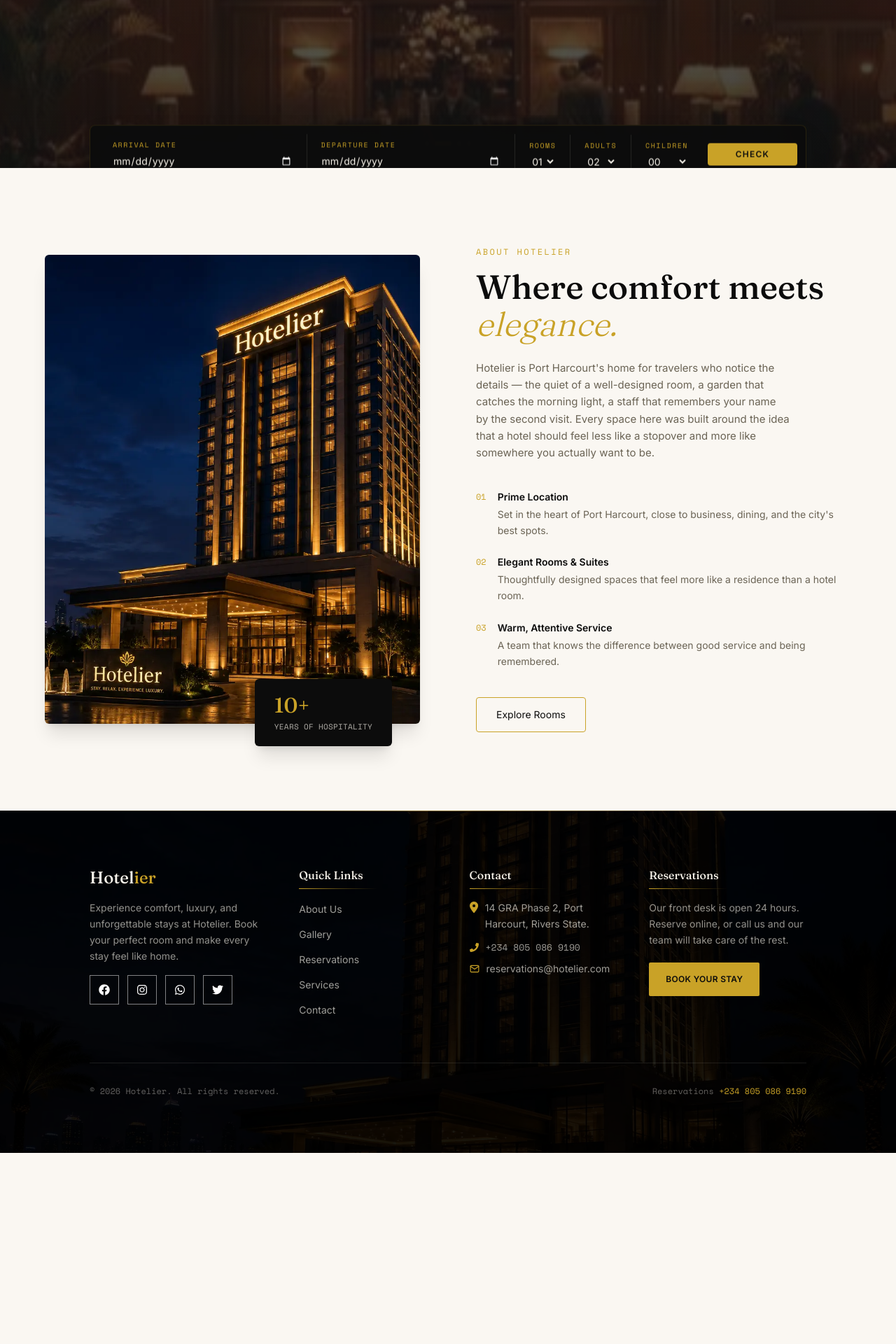
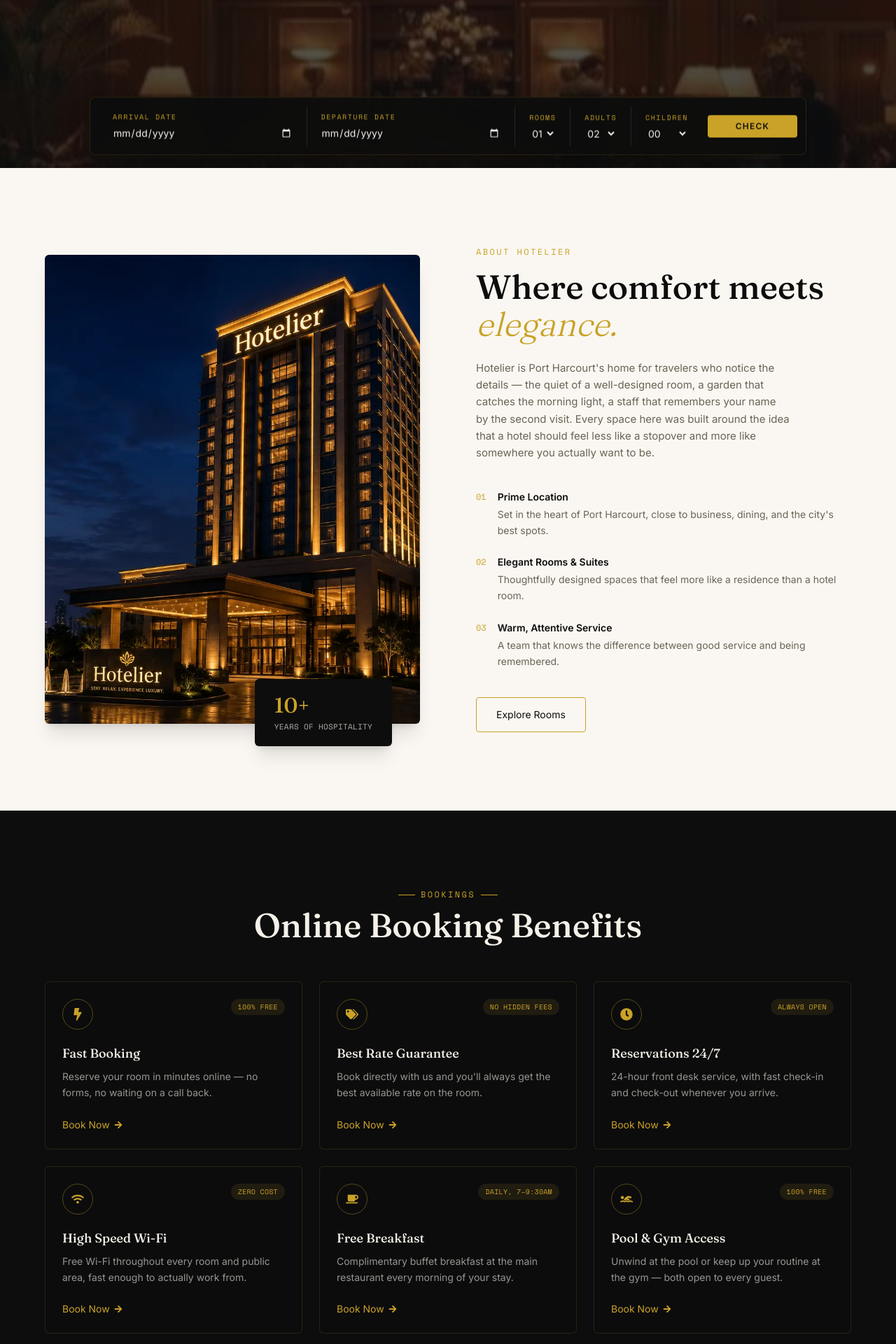
Before and after one commit to AghoghoOgbotor18/hotelier, a Next.js app: page / in a window 1280 px wide. Shown: the part 560-2480 px from the top of the page at 70% size. Before the commit the page ends 2207 px from the top, so only its background shows below. Built offline with nearby package versions, Linux system fonts and the light colour scheme.

Commit message:
feat: add bookings section to the home page

```diff
--- /dev/null
+++ b/src/app/components/Home/Bookings.jsx
@@ -0,0 +1,47 @@
+import Link from "next/link";
+import { FaArrowRight, FaBolt, FaTags, FaClock, FaWifi, FaCoffee, FaSwimmer } from "react-icons/fa";
+
+const benefits = [
+  { id: 1, icon: <FaBolt />, title: "Fast Booking", tag: "100% free", desc: "Reserve your room in minutes online — no forms, no waiting on a call back." },
+  { id: 2, icon: <FaTags />, title: "Best Rate Guarantee", tag: "No hidden fees", desc: "Book directly with us and you'll always get the best available rate on the room." },
+  { id: 3, icon: <FaClock />, title: "Reservations 24/7", tag: "Always open", desc: "24-hour front desk service, with fast check-in and check-out whenever you arrive." },
+  { id: 4, icon: <FaWifi />, title: "High Speed Wi-Fi", tag: "Zero cost", desc: "Free Wi-Fi throughout every room and public area, fast enough to actually work from." },
+  { id: 5, icon: <FaCoffee />, title: "Free Breakfast", tag: "Daily, 7–9:30am", desc: "Complimentary buffet breakfast at the main restaurant every morning of your stay." },
+  { id: 6, icon: <FaSwimmer />, title: "Pool & Gym Access", tag: "100% free", desc: "Unwind at the pool or keep up your routine at the gym — both open to every guest." },
+];
+
+export default function Bookings() {
+    return (
+        <section className="bg-ink px-8 py-28 md:px-16">
+        <div className="mx-auto max-w-6xl">
+            <div className="mb-14 text-center">
+            <p className="mb-3 flex items-center justify-center gap-2 font-mono text-xs uppercase tracking-[0.2em] text-brass">
+                <span className="h-px w-6 bg-brass" />
+                Bookings
+                <span className="h-px w-6 bg-brass" />
+            </p>
+            <h3 className="font-display text-4xl font-medium text-ivory md:text-5xl">Online Booking Benefits</h3>
+            </div>
+
+            <div className="grid grid-cols-1 gap-6 sm:grid-cols-2 lg:grid-cols-3">
+            {benefits.map((b) => (
+                <div key={b.id} className="group flex flex-col justify-between gap-6 rounded-md border border-brass/15 bg-ink bg-panel/40 p-6 transition hover:border-brass/40">
+                <div>
+                    <div className="flex items-start justify-between">
+                    <span className="flex h-11 w-11 items-center justify-center rounded-full border border-brass/40 text-lg text-brass">{b.icon}</span>
+                    <span className="rounded-full bg-brass/10 px-2.5 py-1 font-mono text-[10px] uppercase tracking-wide text-brass">{b.tag}</span>
+                    </div>
+                    <h4 className="mt-5 font-display text-lg font-medium text-ivory">{b.title}</h4>
+                    <p className="mt-2 font-sans text-sm leading-relaxed text-ivory/60">{b.desc}</p>
+                </div>
+                <Link href="/rooms" className="flex items-center gap-1.5 font-sans text-sm text-brass">
+                    Book Now
+                    <FaArrowRight className="text-xs transition-transform duration-200 group-hover:translate-x-1" />
+                </Link>
+                </div>
+            ))}
+            </div>
+        </div>
+        </section>
+    );
+    }
--- a/src/app/components/Home/Hero.jsx
+++ b/src/app/components/Home/Hero.jsx
@@ -4,6 +4,7 @@
 import { useEffect, useState } from 'react';
 import Image from 'next/image';
 import BookingSearchBar from './BookingSearchBar';
+import Link from 'next/link';
 
 const images = [
   '/images/hero1.webp',
@@ -23,7 +24,7 @@ export default function Hero() {
     }, []);
 
     return (
-        <section className="relative h-screen overflow-hidden">
+        <section className="relative min-h-screen overflow-hidden flex justify-center items-center pb-20">
         {images.map((src, index) => (
             <div key={src} className={`absolute inset-0 transition-opacity duration-[1500ms] ease-in-out ${index === currentImage ? 'opacity-100' : 'opacity-0'}`}>
                 <Image
@@ -51,12 +52,12 @@ export default function Hero() {
                 </p>
 
                 <div className="mt-9 flex flex-wrap items-center justify-center gap-4">
-                <a href="/rooms" className="rounded-sm bg-brass px-7 py-3.5 font-sans text-sm font-semibold uppercase tracking-wide text-ink transition hover:opacity-90">
+                <Link href="/rooms" className="rounded-sm bg-brass px-7 py-3.5 font-sans text-sm font-semibold uppercase tracking-wide text-ink transition hover:opacity-90">
                     Book Your Stay
-                </a>
-                <a href="#rooms" className="rounded-sm border border-ivory/30 px-7 py-3.5 font-sans text-sm text-ivory transition hover:border-ivory/70">
+                </Link>
+                <Link href="/rooms" className="rounded-sm border border-ivory/30 px-7 py-3.5 font-sans text-sm text-ivory transition hover:border-ivory/70">
                     View Rooms
-                </a>
+                </Link>
                 </div>
             </div>
 
@@ -66,7 +67,7 @@ export default function Hero() {
                 ))}
             </div>
 
-            <div className="absolute inset-x-0 bottom-5 z-20 flex translate-y-1/2 justify-center px-4">
+            <div className="absolute inset-x-0 bottom-15 z-20 flex translate-y-1/2 justify-center px-4">
                 <div className="w-full max-w-5xl">
                     <BookingSearchBar />
                 </div>
--- a/src/app/globals.css
+++ b/src/app/globals.css
@@ -3,7 +3,7 @@
 :root {
   --background: #FAF7F2;
   --foreground: #0D0D10;
-  --ink: #0c0c0c;
+  --ink: #0d0d0d;
   --panel: #0d0d0f;
   --brass: #C9A227;
   --brass-dim: #8A7020;
--- a/src/app/page.js
+++ b/src/app/page.js
@@ -1,4 +1,5 @@
 import About from "./components/Home/About";
+import Bookings from "./components/Home/Bookings";
 import Hero from "./components/Home/Hero";
 
 export default function Home(){
@@ -7,6 +8,7 @@ export default function Home(){
     <>
       <Hero />
       <About />
+      <Bookings />
     </>
   )
 
--- /dev/null
+++ b/src/app/reservations/page.jsx
@@ -0,0 +1,7 @@
+export default function Reservations(){
+    return (
+        <div>
+            Reservations
+        </div>
+    )
+}
```
